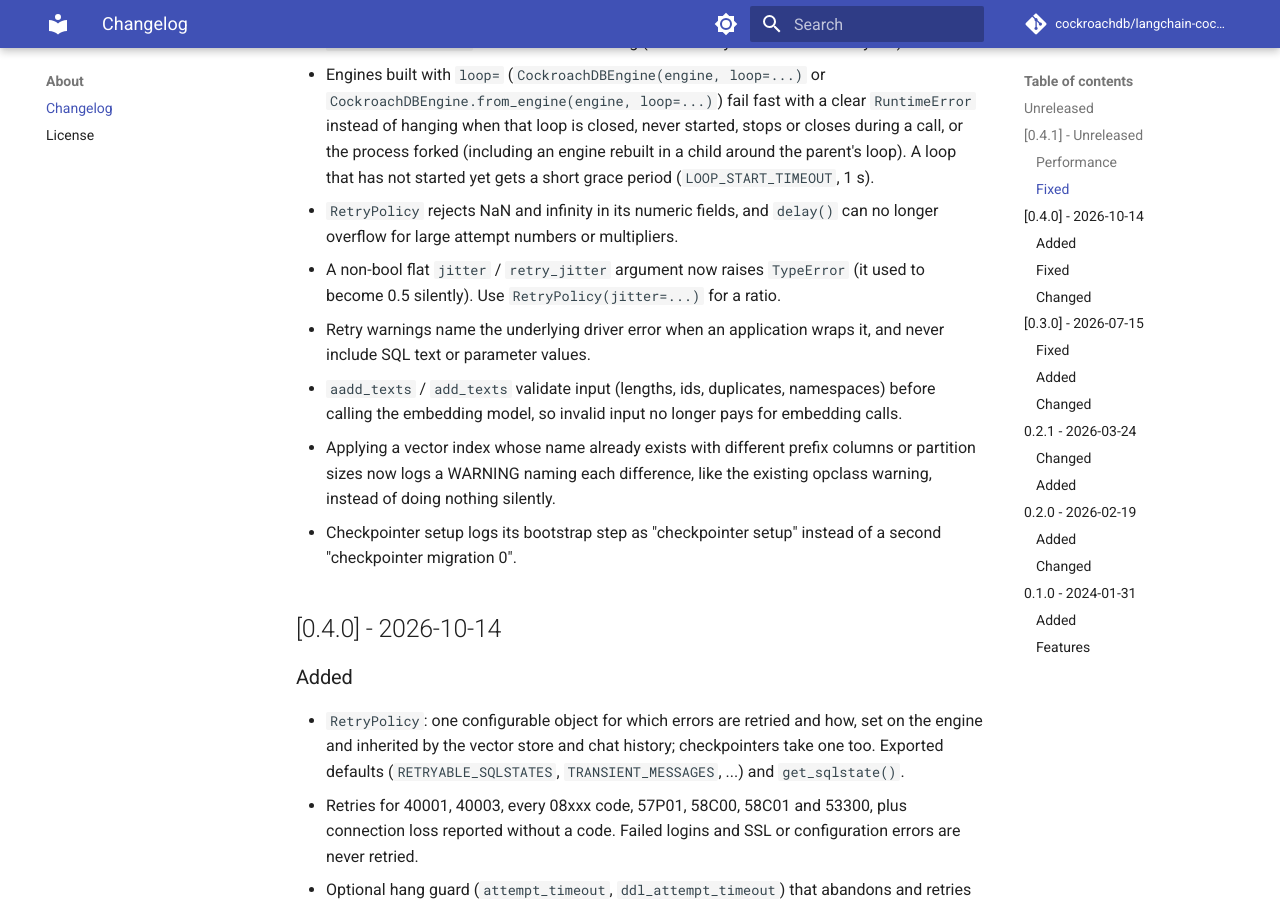
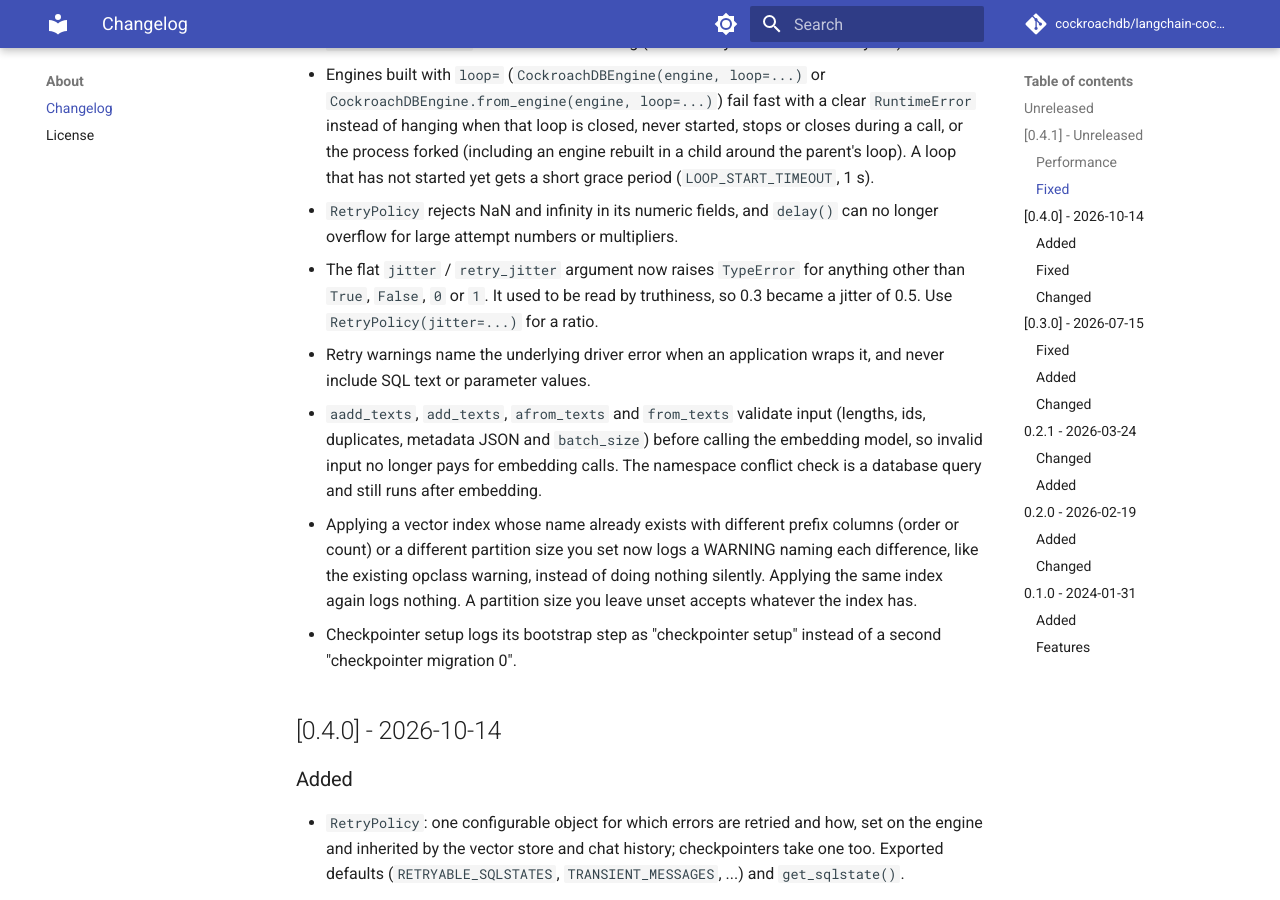
Before and after one commit to cockroachdb/langchain-cockroachdb, an MkDocs documentation site: the page built from docs/about/changelog.md, in a window 1280 px wide and 900 px high, scrolled down 1348 px. Built offline with MkDocs 1.6.1 and Material for MkDocs 9.7.7, drawn with Linux system fonts in a browser that asks for light colours; comment, search, counter and statistics services are not loaded.

Commit message:
docs: correct the 0.4.1 notes and say how to size a shared saver's pool
Co-Authored-By: Claude Opus 5.5 <noreply@anthropic.com>

```diff
--- a/docs/about/changelog.md
+++ b/docs/about/changelog.md
@@ -21,10 +21,10 @@ and this project adheres to [Semantic Versioning](https://semver.org/spec/v2.0.0
 - `AsyncCockroachDBSaver`'s sync methods raise a clear `RuntimeError` instead of hanging when the saver's loop is closed, stopped, or the process forked, and they cancel the abandoned work. `put` and `put_writes` called from the saver's own loop thread now raise `InvalidStateError` instead of deadlocking (the other sync methods already did).
 - Engines built with `loop=` (`CockroachDBEngine(engine, loop=...)` or `CockroachDBEngine.from_engine(engine, loop=...)`) fail fast with a clear `RuntimeError` instead of hanging when that loop is closed, never started, stops or closes during a call, or the process forked (including an engine rebuilt in a child around the parent's loop). A loop that has not started yet gets a short grace period (`LOOP_START_TIMEOUT`, 1 s).
 - `RetryPolicy` rejects NaN and infinity in its numeric fields, and `delay()` can no longer overflow for large attempt numbers or multipliers.
-- A non-bool flat `jitter` / `retry_jitter` argument now raises `TypeError` (it used to become 0.5 silently). Use `RetryPolicy(jitter=...)` for a ratio.
+- The flat `jitter` / `retry_jitter` argument now raises `TypeError` for anything other than `True`, `False`, `0` or `1`. It used to be read by truthiness, so 0.3 became a jitter of 0.5. Use `RetryPolicy(jitter=...)` for a ratio.
 - Retry warnings name the underlying driver error when an application wraps it, and never include SQL text or parameter values.
-- `aadd_texts` / `add_texts` validate input (lengths, ids, duplicates, namespaces) before calling the embedding model, so invalid input no longer pays for embedding calls.
-- Applying a vector index whose name already exists with different prefix columns or partition sizes now logs a WARNING naming each difference, like the existing opclass warning, instead of doing nothing silently.
+- `aadd_texts`, `add_texts`, `afrom_texts` and `from_texts` validate input (lengths, ids, duplicates, metadata JSON and `batch_size`) before calling the embedding model, so invalid input no longer pays for embedding calls. The namespace conflict check is a database query and still runs after embedding.
+- Applying a vector index whose name already exists with different prefix columns (order or count) or a different partition size you set now logs a WARNING naming each difference, like the existing opclass warning, instead of doing nothing silently. Applying the same index again logs nothing. A partition size you leave unset accepts whatever the index has.
 - Checkpointer setup logs its bootstrap step as "checkpointer setup" instead of a second "checkpointer migration 0".
 
 ## [0.4.0] - 2026-10-14
```
Also changed, not shown: CHANGELOG.md (+3 -3 lines), docs/guides/checkpointer.md (+1 -1 lines), docs/guides/resilience.md (+1 -1 lines), docs/guides/vector-indexes.md (+1 -1 lines).
